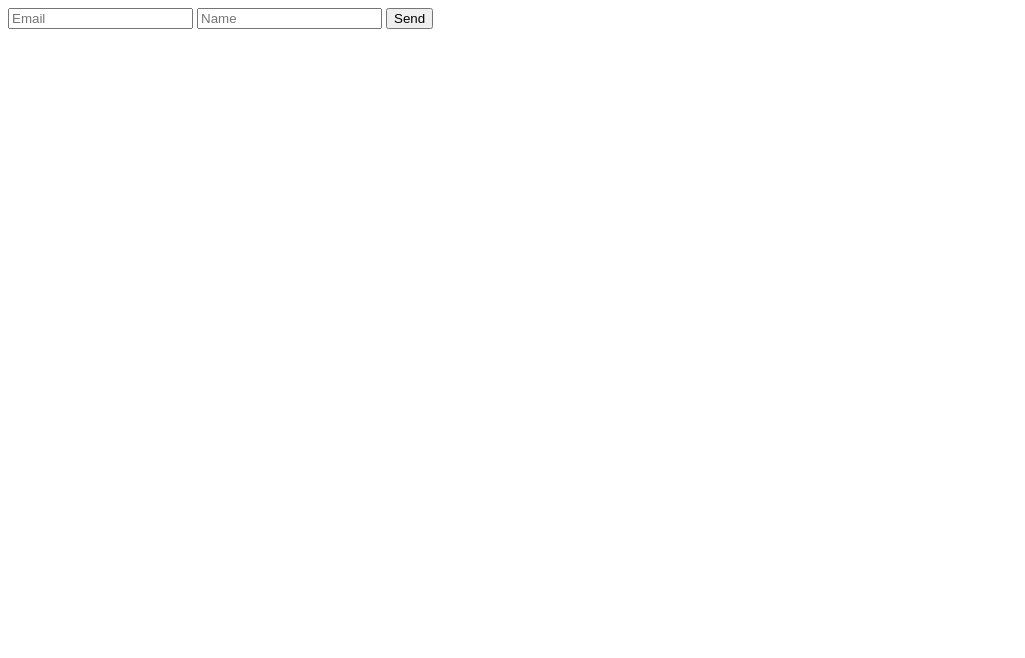
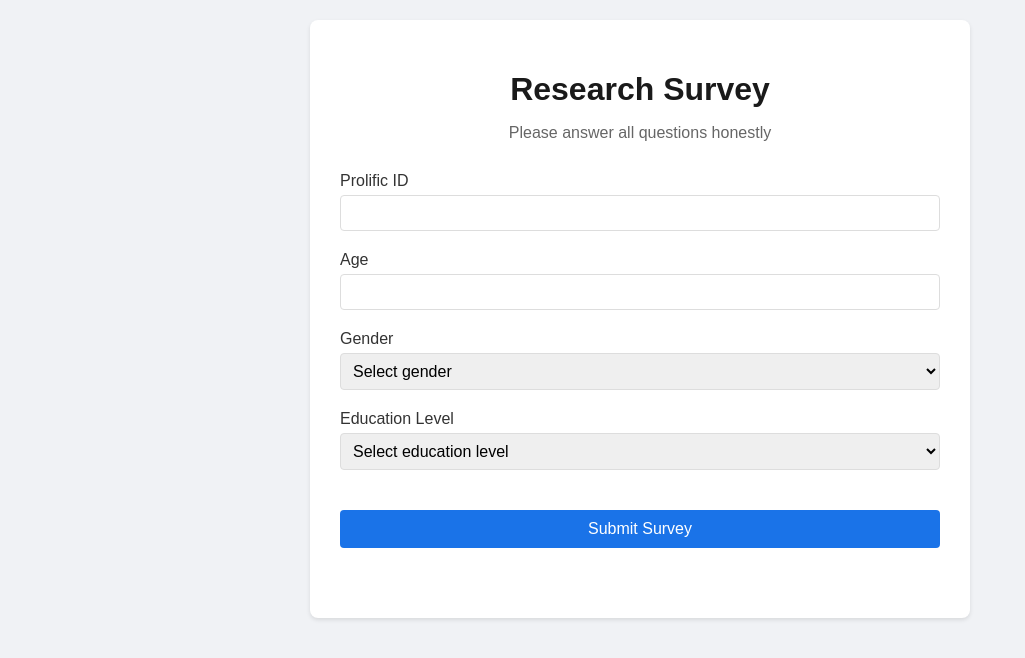
Before and after one commit to ronbenshimol/xamble-prolific, a plain HTML site: page index.html in a window 1280 px wide. Shown: the whole page, without its empty margins (0-1025 px from the left). Drawn offline with Linux system fonts and the light colour scheme.

Commit message:
Update index.html

```diff
--- a/index.html
+++ b/index.html
@@ -3,52 +3,184 @@
 <head>
     <meta charset="UTF-8">
     <meta name="viewport" content="width=device-width, initial-scale=1.0">
-    <title>Form Submission</title>
+    <title>Research Survey</title>
     <style>
-        .error { color: red; }
-        .success { color: green; }
+        body {
+            font-family: Arial, sans-serif;
+            background-color: #f0f2f5;
+            margin: 0;
+            padding: 20px;
+            min-height: 100vh;
+        }
+
+        .container {
+            max-width: 600px;
+            margin: 0 auto;
+            background: white;
+            padding: 30px;
+            border-radius: 8px;
+            box-shadow: 0 2px 4px rgba(0, 0, 0, 0.1);
+        }
+
+        h1 {
+            text-align: center;
+            color: #1a1a1a;
+            margin-bottom: 10px;
+        }
+
+        .subtitle {
+            text-align: center;
+            color: #666;
+            margin-bottom: 30px;
+        }
+
+        .form-group {
+            margin-bottom: 20px;
+        }
+
+        label {
+            display: block;
+            margin-bottom: 5px;
+            color: #333;
+            font-weight: 500;
+        }
+
+        input, select {
+            width: 100%;
+            padding: 8px;
+            border: 1px solid #ddd;
+            border-radius: 4px;
+            box-sizing: border-box;
+            font-size: 16px;
+        }
+
+        button {
+            width: 100%;
+            padding: 10px;
+            background-color: #1a73e8;
+            color: white;
+            border: none;
+            border-radius: 4px;
+            font-size: 16px;
+            cursor: pointer;
+            margin-top: 20px;
+        }
+
+        button:hover {
+            background-color: #1557b0;
+        }
+
+        button:disabled {
+            background-color: #93b8ed;
+            cursor: not-allowed;
+        }
+
+        #message {
+            margin-top: 20px;
+            padding: 10px;
+            border-radius: 4px;
+            text-align: center;
+        }
+
+        .success {
+            background-color: #d4edda;
+            color: #155724;
+        }
+
+        .error {
+            background-color: #f8d7da;
+            color: #721c24;
+        }
     </style>
 </head>
 <body>
-    <form id="myForm">
-        <input name="Email" type="email" placeholder="Email" required>
-        <input name="Name" type="text" placeholder="Name" required>
-        <button type="submit">Send</button>
-    </form>
-    <div id="result"></div>
+    <div class="container">
+        <h1>Research Survey</h1>
+        <p class="subtitle">Please answer all questions honestly</p>
+
+        <form id="surveyForm">
+            <div class="form-group">
+                <label for="ProlificID">Prolific ID</label>
+                <input type="text" id="ProlificID" name="ProlificID" required>
+            </div>
+
+            <div class="form-group">
+                <label for="Age">Age</label>
+                <input type="number" id="Age" name="Age" min="18" max="100" required>
+            </div>
+
+            <div class="form-group">
+                <label for="Gender">Gender</label>
+                <select id="Gender" name="Gender" required>
+                    <option value="">Select gender</option>
+                    <option value="Male">Male</option>
+                    <option value="Female">Female</option>
+                    <option value="Non-binary">Non-binary</option>
+                    <option value="Prefer not to say">Prefer not to say</option>
+                </select>
+            </div>
+
+            <div class="form-group">
+                <label for="Education">Education Level</label>
+                <select id="Education" name="Education" required>
+                    <option value="">Select education level</option>
+                    <option value="High School">High School</option>
+                    <option value="Bachelor">Bachelor's Degree</option>
+                    <option value="Master">Master's Degree</option>
+                    <option value="PhD">PhD</option>
+                    <option value="Other">Other</option>
+                </select>
+            </div>
+
+            <button type="submit" id="submitButton">Submit Survey</button>
+        </form>
+
+        <div id="message"></div>
+    </div>
 
     <script>
-        const form = document.getElementById('myForm');
-        const result = document.getElementById('result');
+        // Record start time when page loads
+        const startTime = new Date();
+        const form = document.getElementById('surveyForm');
+        const submitButton = document.getElementById('submitButton');
+        const messageDiv = document.getElementById('message');
 
         form.addEventListener('submit', async (e) => {
             e.preventDefault();
-            result.textContent = 'Submitting...';
-            result.className = '';
+            submitButton.disabled = true;
+            submitButton.textContent = 'Submitting...';
+            messageDiv.textContent = '';
+            messageDiv.className = '';
+
+            // Calculate time taken in seconds
+            const timeTaken = Math.round((new Date() - startTime) / 1000);
+
+            // Create FormData object and append time taken
+            const formData = new FormData(form);
+            formData.append('TimeTaken', timeTaken.toString());
 
             try {
-                const formData = new FormData(form);
-                const response = await fetch('https://script.google.com/macros/s/AKfycbxwKngjgtZJw4cxGkFAzlSIWclo0jMXWO7Tn8g1PJn4qX7eJm1meJTzkQNsjFIOAjvqHA/exec', {
+                const response = await fetch('YOUR_GOOGLE_SCRIPT_URL', {
                     method: 'POST',
                     body: formData
                 });
 
                 const data = await response.json();
-                console.log('Response:', data);  // For debugging
 
-                if(data.result === 'success') {
-                    result.textContent = 'Successfully submitted!';
-                    result.className = 'success';
+                if (data.result === 'success') {
+                    messageDiv.textContent = 'Thank you for completing the survey!';
+                    messageDiv.className = 'success';
                     form.reset();
                 } else {
-                    result.textContent = 'Error: ' + JSON.stringify(data.error);
-                    result.className = 'error';
-                    console.error('Full error:', data);  // For debugging
+                    throw new Error(data.error || 'Submission failed');
                 }
             } catch (error) {
-                result.textContent = 'Error: ' + error.message;
-                result.className = 'error';
-                console.error('Fetch error:', error);  // For debugging
+                messageDiv.textContent = 'Error submitting form. Please try again.';
+                messageDiv.className = 'error';
+                console.error('Submission error:', error);
+            } finally {
+                submitButton.disabled = false;
+                submitButton.textContent = 'Submit Survey';
             }
         });
     </script>
```
